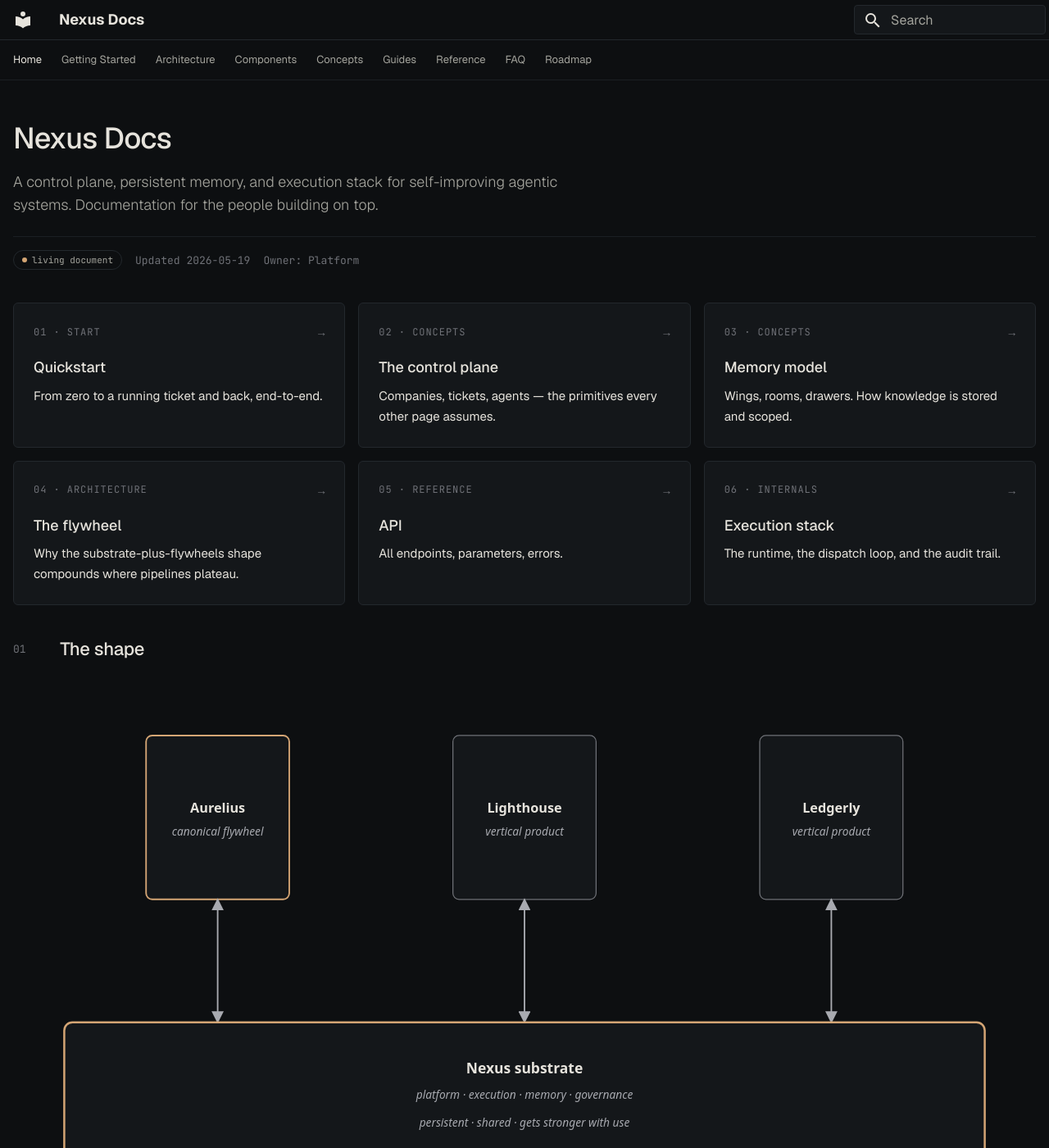
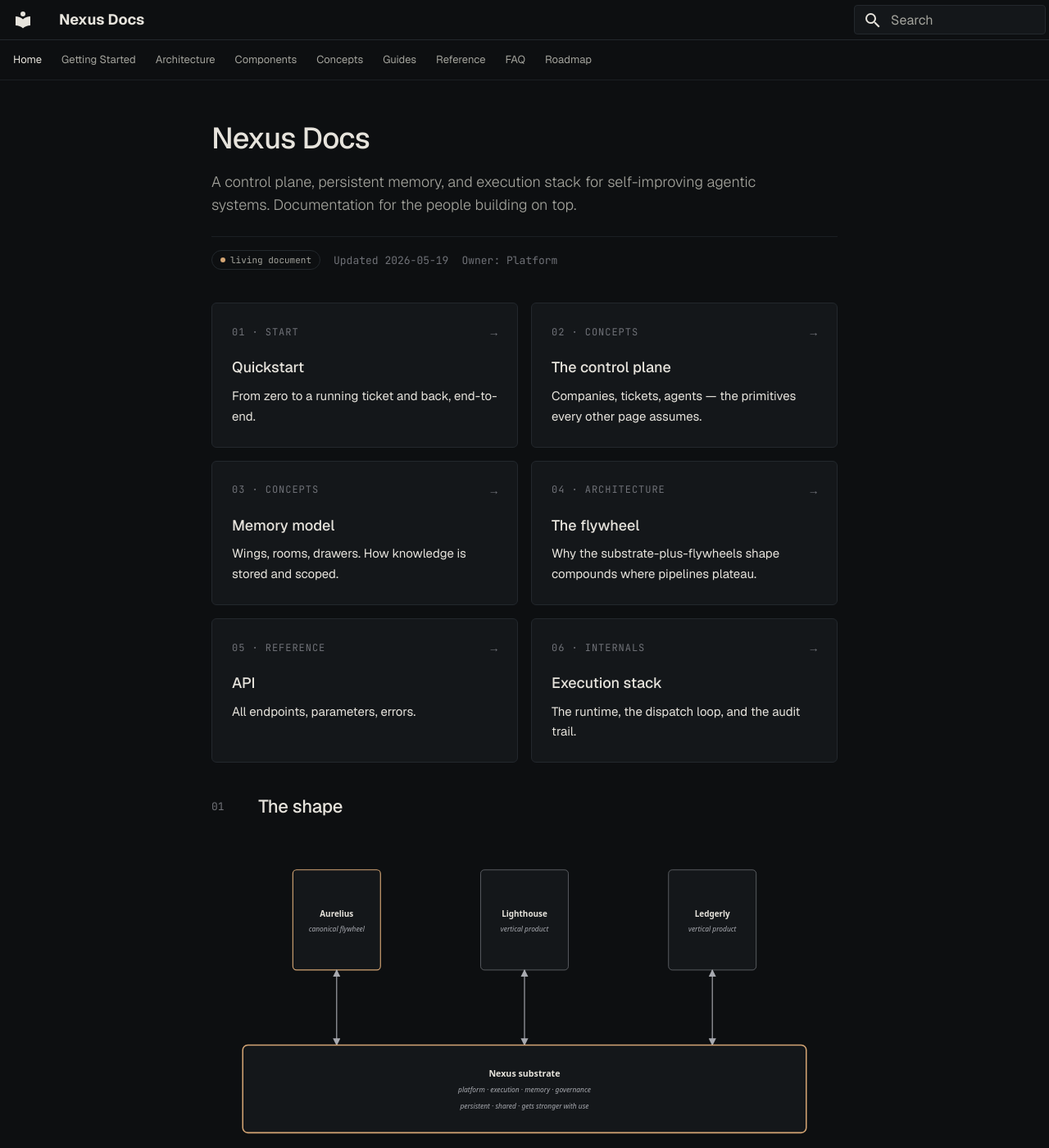
Before and after one commit to nexus-holdings/nexus-docs, an MkDocs documentation site: the page built from docs/index.md, in a window 1280 px wide and 1400 px high. Shown: the whole window at 82% size. Built offline with MkDocs 1.6.1 and Material for MkDocs 9.7.7, drawn with Linux system fonts in a browser that asks for light colours.

Commit message:
Add sidebar-equivalent margins on sidebar-less pages
When frontmatter hides nav + toc (index, FAQ, roadmap), Material
flags the sidebar elements with the hidden attribute. Mirror their
12.1rem widths as content margins via :has() so the content column
reads at the same width across every page in the site.

Co-Authored-By: Claude Opus 4.7 (1M context) <noreply@anthropic.com>

```diff
--- a/docs/stylesheets/extra.css
+++ b/docs/stylesheets/extra.css
@@ -349,8 +349,20 @@ article.md-content__inner { counter-reset: nx-section; }
    content column on pages with sidebars (TOC + nav). Bumping the
    grid to 84rem lets the content keep roughly the same width as
    the sidebar-less pages (index, FAQ), with the sidebars pushed
-   out into the page margins instead. */
+   out into the page margins instead.
+
+   On sidebar-less pages (frontmatter `hide: [navigation, toc]`),
+   Material adds `hidden` to the sidebar elements. We mirror the
+   sidebar widths as content margins so the content column reads
+   at the same width across every page. */
 .md-grid { max-width: 84rem; }
+
+.md-main__inner:has(> .md-sidebar--primary[hidden]) > .md-content {
+  margin-left: 12.1rem;
+}
+.md-main__inner:has(> .md-sidebar--secondary[hidden]) > .md-content {
+  margin-right: 12.1rem;
+}
 
 /* ============================================================
    Sidebar — the signature 1px brass hairline left active state
```
